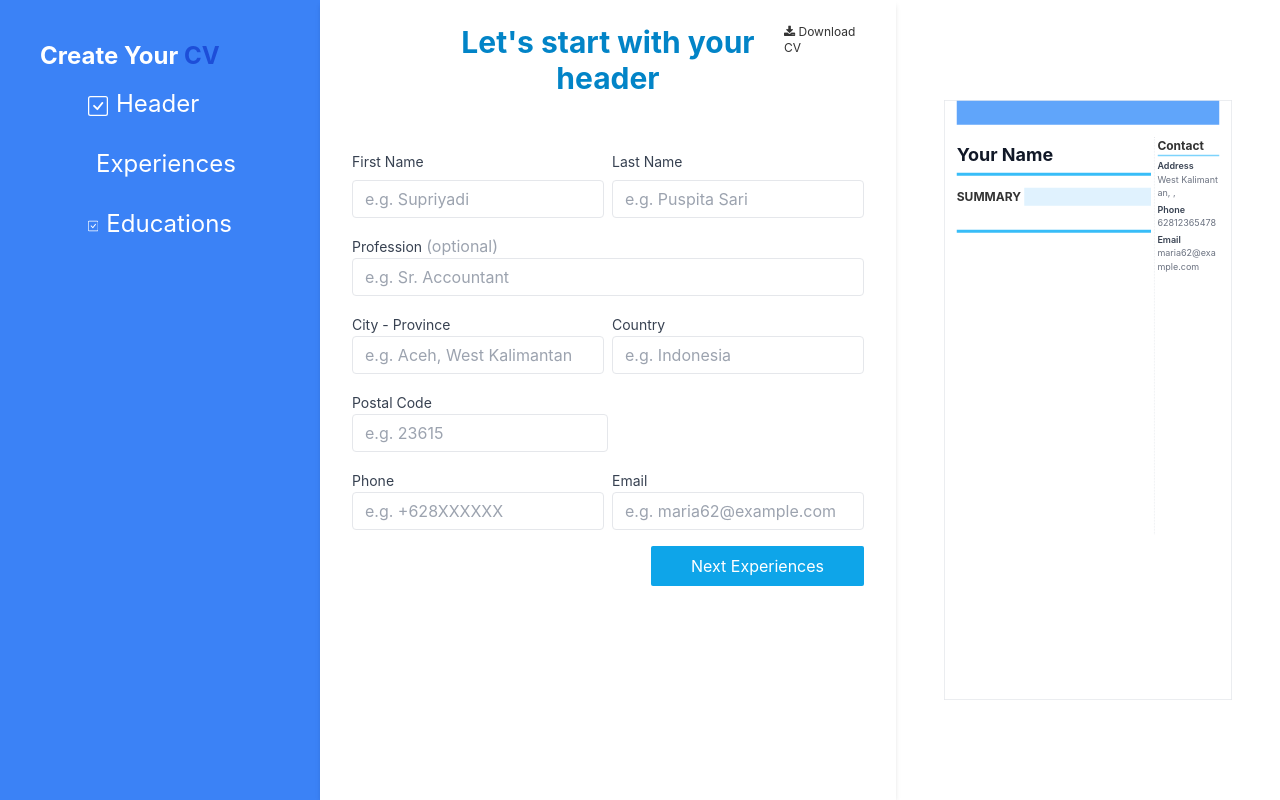
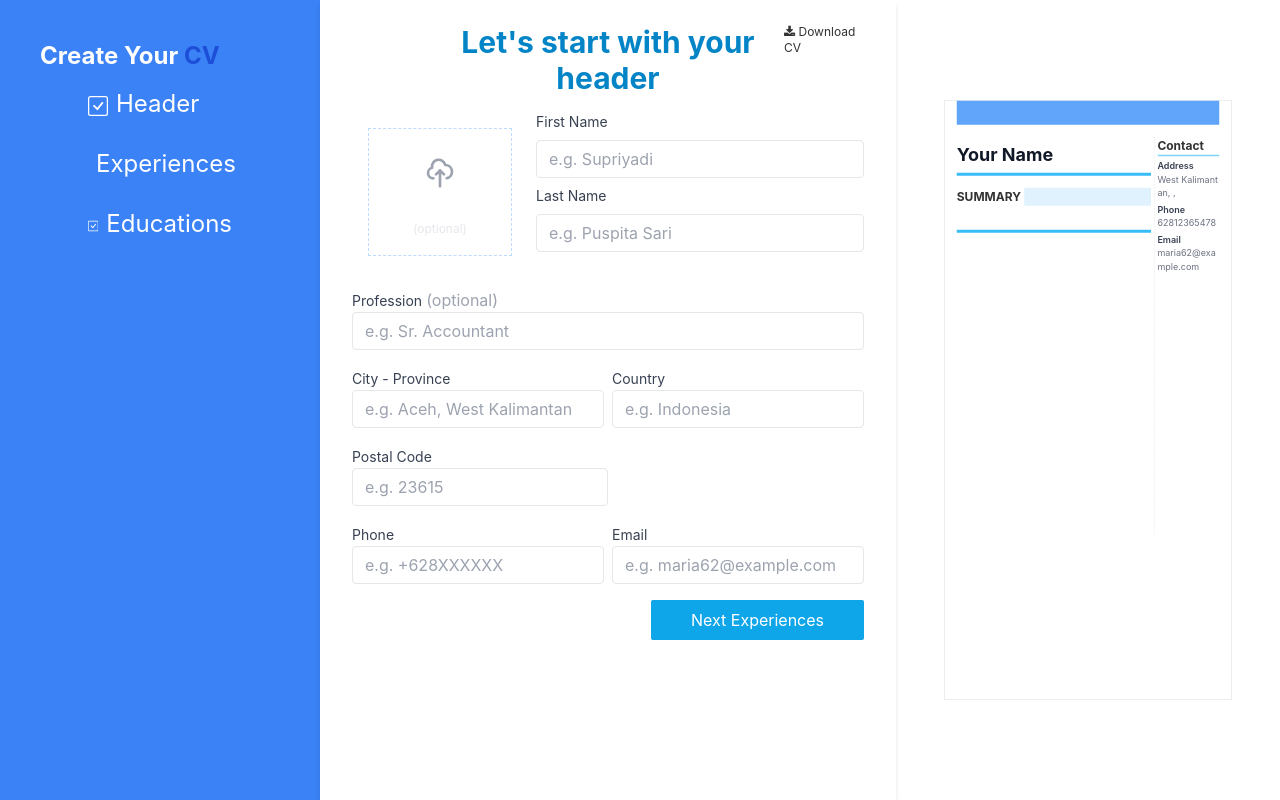
Before and after one commit to bimaarf/cv-builder, a React (Create React App) app: page / in a window 1280 px wide. Built offline with nearby package versions, Linux system fonts and the light colour scheme.

Commit message:
add profile

```diff
--- a/package.json
+++ b/package.json
@@ -12,6 +12,7 @@
     "daisyui": "^2.20.0",
     "react": "^18.2.0",
     "react-dom": "^18.2.0",
+    "react-easy-crop": "^4.4.1",
     "react-icons": "^4.4.0",
     "react-router-dom": "^6.3.0",
     "react-scripts": "5.0.1",
--- a/src/pages/Experiences.js
+++ b/src/pages/Experiences.js
@@ -113,8 +113,6 @@ export const Experiences = () => {
                 {" "}
               </textarea>
             </div>
-            <hr />
-
             {experiencesList.slice(0, experiencesList.length).map((x, i) => (
               <div key={i} className="mb-4">
                 <div className="mb-4">
--- a/src/pages/Home.js
+++ b/src/pages/Home.js
@@ -1,7 +1,8 @@
-import React, { useEffect, useRef, useState } from "react";
+import React, { useCallback, useEffect, useRef, useState } from "react";
 import ReactToPrint from "react-to-print";
 import { OutputCV } from "./Components/OutputCV";
 import { useNavigate } from "react-router-dom";
+
 function Home() {
   const componentRef = useRef();
   const navRedirect = useNavigate();
@@ -15,6 +16,16 @@ function Home() {
     phone: localStorage.getItem("header-phone"),
     email: localStorage.getItem("header-email"),
   });
+  const [imageFormat, setImageFormat] = useState("");
+  const handleInputImage = (e) => {
+    const file = e.target.files[0];
+    const reader = new FileReader();
+    reader.addEventListener("load", () => {
+      localStorage.setItem("header-image", reader.result);
+      setImageFormat(reader.result);
+    });
+    reader.readAsDataURL(file);
+  };
 
   const handleInput = (e) => {
     e.persist();
@@ -35,8 +46,8 @@ function Home() {
     localStorage.setItem("header-postalCode", inputForm.postalCode);
     localStorage.setItem("header-phone", inputForm.phone);
     localStorage.setItem("header-email", inputForm.email);
-    navRedirect("/experiences");
   };
+
   return (
     <>
       <div className="md:flex md:columns-2  xl:w-full ">
@@ -62,8 +73,65 @@ function Home() {
               />
             </div>
             <form onSubmit={storeHeader}>
-              <div className="mb-2 mt-10 flex columns-2 gap-2">
-                <div className="w-2/4">
+              <div className="flex columns-2 gap-2">
+                <div className=" rounded-lg">
+                  <div className="m-4">
+                    <div className="flex items-center justify-center w-36">
+                      <label className="flex flex-col w-full h-32 border border-blue-200 border-dashed hover:bg-gray-100 hover:border-gray-300">
+                        <div className="flex flex-col items-center justify-center pt-7">
+                          {localStorage.getItem("header-image") ? (
+                            <>
+                              <img
+                                id="myImg"
+                                src={localStorage.getItem("header-image")}
+                                className=" text-gray-400 group-hover:text-gray-600 -mt-10 w-full h-40 object-cover overflow-hidden"
+                                alt={localStorage.getItem("header-image")}
+                              />
+                              <button
+                                onClick={(e) =>
+                                  localStorage.removeItem("header-image")
+                                }
+                                className="absolute ml-28 mt-24 text-white"
+                              >
+                                <i className="fa fa-repeat"></i>
+                              </button>
+                            </>
+                          ) : (
+                            <>
+                              <svg
+                                xmlns="http://www.w3.org/2000/svg"
+                                className="w-8 h-8 text-gray-400 group-hover:text-gray-600"
+                                fill="none"
+                                viewBox="0 0 24 24"
+                                stroke="currentColor"
+                              >
+                                <path
+                                  strokeLinecap="round"
+                                  strokeLinejoin="round"
+                                  strokeWidth="2"
+                                  d="M7 16a4 4 0 01-.88-7.903A5 5 0 1115.9 6L16 6a5 5 0 011 9.9M15 13l-3-3m0 0l-3 3m3-3v12"
+                                />
+                              </svg>
+                              <p className="text-gray-200 text-xs mt-8">
+                                (optional)
+                              </p>
+                            </>
+                          )}
+                        </div>
+                        <input
+                          id="input-image"
+                          onChange={handleInputImage}
+                          type="file"
+                          accept="image/*"
+                          name="image"
+                          className="opacity-0"
+                        />
+                      </label>
+                    </div>
+                  </div>
+                </div>
+                <div className="mb-2 w-full">
+                  <div className="">
                     <label
                       className="block text-gray-700 text-sm mb-2"
                       htmlFor="firstName"
@@ -81,7 +149,7 @@ function Home() {
                       required
                     />
                   </div>
-                <div className="w-2/4">
+                  <div className="my-2">
                     <label
                       className="block text-gray-700 text-sm mb-2"
                       htmlFor="lastName"
@@ -98,6 +166,7 @@ function Home() {
                       placeholder="e.g. Puspita Sari"
                       required
                     />
+                  </div>
                 </div>
               </div>
               <div className="my-4">
```
Also changed, not shown: 2 other files (tests, documents, lock files or other folders). Lines whose indentation alone changed are shown as unchanged.
